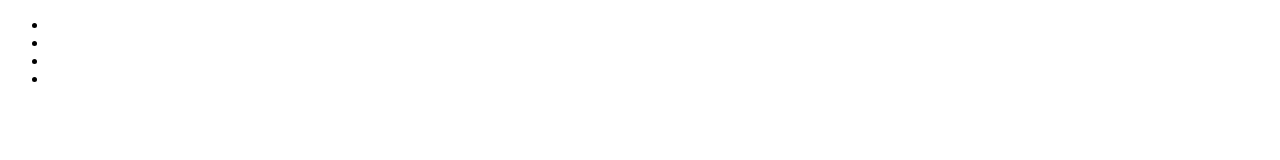
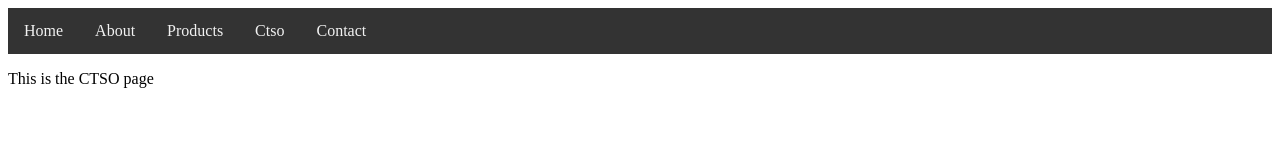
Before and after one commit to KAbaquin694/Capstone-Physical-Therapy, a plain HTML site: page ctso.html in a window 1280 px wide. Drawn offline with Linux system fonts and the light colour scheme.

Commit message:
Update 3
added links to 'about', 'ctso', & 'products' html files, added style rules to main css, & added a paragraph tag to help determine which page is which

```diff
--- a/ctso.css
+++ b/ctso.css
@@ -1,5 +1 @@
 @charset "utf-8";
-
-/*
-    Author: Khalel Abaquin
-*/
--- a/ctso.html
+++ b/ctso.html
@@ -1,9 +1,5 @@
 <!DOCTYPE html>
 <html>
-
-<!--
-    Author: Khalel Abaquin
--->
 
 <head>
     <title>About the CTSO</title>
@@ -13,16 +9,16 @@
 </head>
 
 <body>
-    <header>
-        <nav>
-            <ul>
-                <li><a></a></li>
-                <li><a></a></li>
-                <li><a></a></li>
-                <li><a></a></li>
-            </ul>
-        </nav>
-    </header>
+
+    <div class="topnav">
+        <a href="index.html">Home</a>
+        <a href="about.html">About</a>
+        <a href="products.html">Products</a>
+        <a href="ctso.html">Ctso</a>
+        <a href="contact.html">Contact</a>
+    </div>
+
+    <p> This is the CTSO page</p>
 </body>
 
 </html>
--- a/main.css
+++ b/main.css
@@ -2,3 +2,28 @@
 
 /* add this to all html files */
 /* used for general styling, ie background colors & such that is used throughout all the files */
+
+/* Style the top navigation bar */
+
+.topnav {
+    overflow: hidden;
+    background-color: #333;
+}
+
+/* Style the topnav links */
+
+.topnav a {
+    float: left;
+    display: block;
+    color: #f2f2f2;
+    text-align: center;
+    padding: 14px 16px;
+    text-decoration: none;
+}
+
+/* Change color on hover */
+
+.topnav a:hover {
+    background-color: #ddd;
+    color: black;
+}
--- a/products.css
+++ b/products.css
@@ -1,5 +1 @@
 @charset "utf-8";
-
-/*
-    Author: Khalel Abaquin
-*/
```
Also changed, not shown: about.html (+10 -10 lines), contact.html (renamed from Sebastian Content/contact.html, +12 -1 lines), index.html (renamed from Sebastian Content/index.html, +6 -5 lines), products.html (+10 -14 lines), contact.css (renamed from Sebastian Content/contact.css), home.css (renamed from Sebastian Content/home.css).
